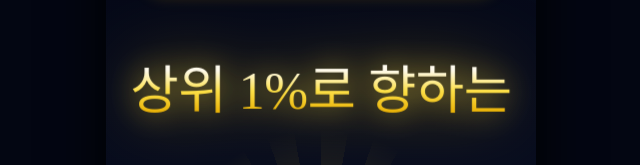
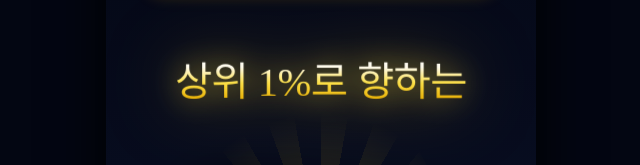
Before and after one commit to ahnty5358-create/tarotaicode, a plain HTML site: page index.html in a window 1280 px wide. Shown: the part 183-348 px from the top of the page, without its empty margins (319-959 px from the left). Drawn offline with Linux system fonts and the light colour scheme; a web font is replaced by a local one.

Commit message:
Update index.html

```diff
--- a/index.html
+++ b/index.html
@@ -419,7 +419,7 @@ html, body {
   </div>
 
   <div style="text-align:center;padding:50px 24px 0px;position:relative;z-index:1; margin-bottom: 70px;">
-    <div class="title-serif text-super-gold" style="font-size:52px;line-height:1.3;">
+    <div class="title-serif text-super-gold" style="font-size:40px;line-height:1.3;">
       상위 1%로 향하는
     </div>
   </div>
```
